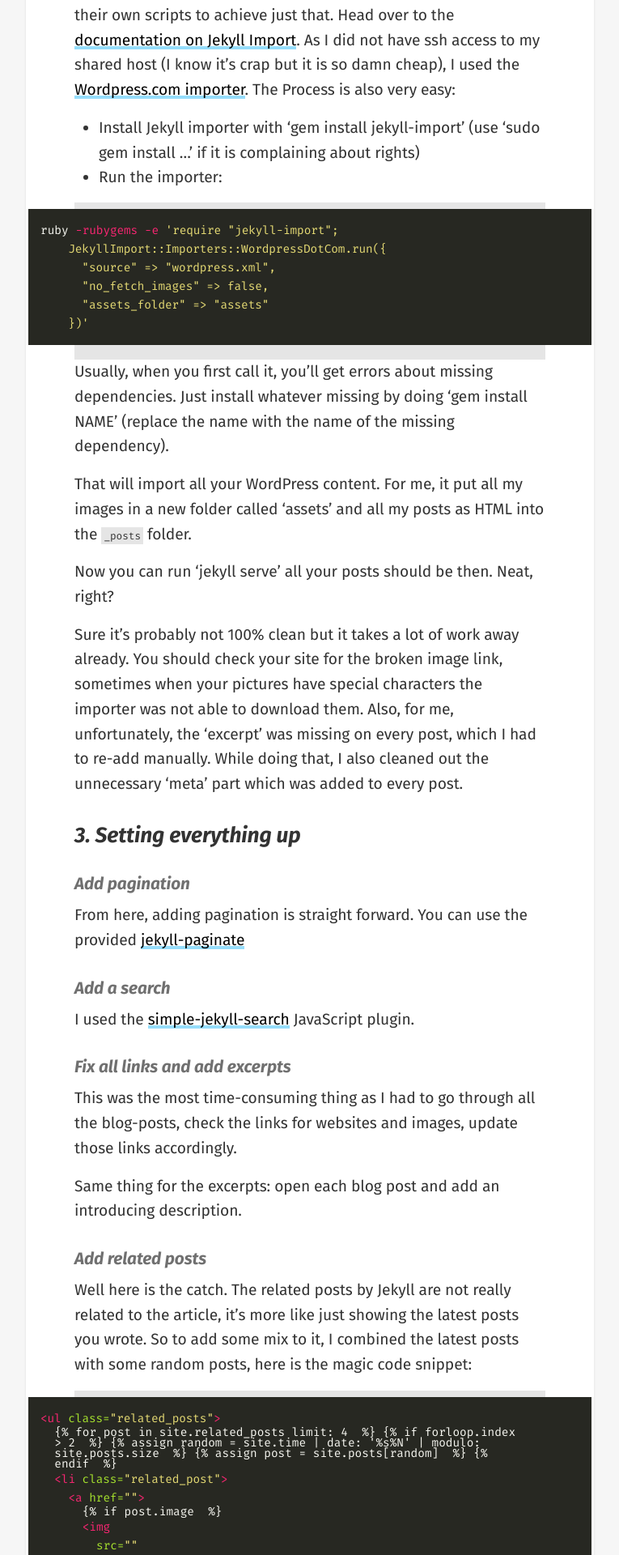
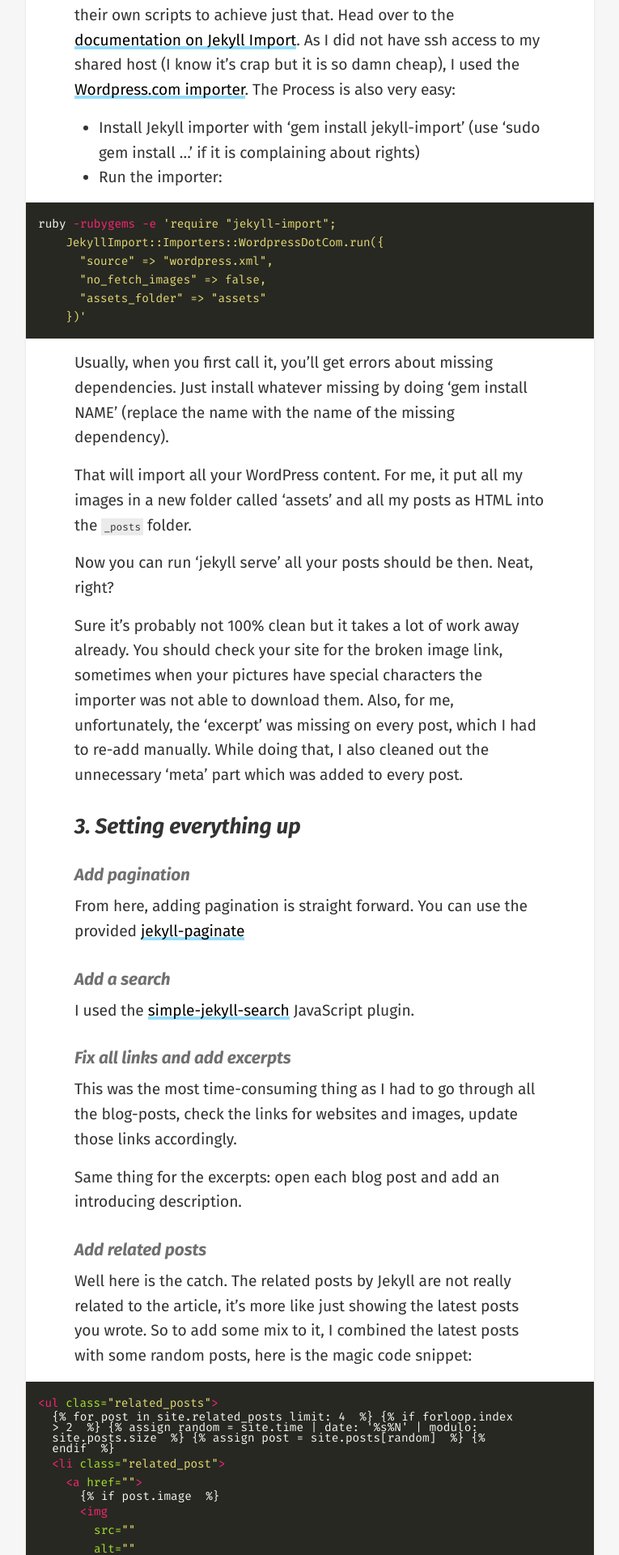
Before and after one commit to ThibaultJanBeyer/blog.thibaultjanbeyer.com-v2, a Jekyll site: the page built from _posts/2018-12-29-migrating-wordpress-to-jekyll-blog.md, in a window 1280 px wide. Shown: the part 2622-4542 px from the top of the page at 81% size, without its empty margins (257-1022 px from the left). Built offline with Jekyll 4.4.1, drawn with Linux system fonts in a browser that asks for light colours; nearby versions of some CDN libraries; some web fonts are replaced; comment, search, counter and statistics services are not loaded.

Commit message:
lighter highlite

```diff
--- a/_sass/_syntax-hilite.scss
+++ b/_sass/_syntax-hilite.scss
@@ -1,5 +1,5 @@
-.highlighter-rouge {
-  background: rgba(0, 0, 0, 0.1);
+.highlighter-rouge:not(div) {
+  background: rgba(0, 0, 0, 0.08);
   padding: 3px;
   font-family: Fira Mono;
   font-size: 0.8rem;
```
